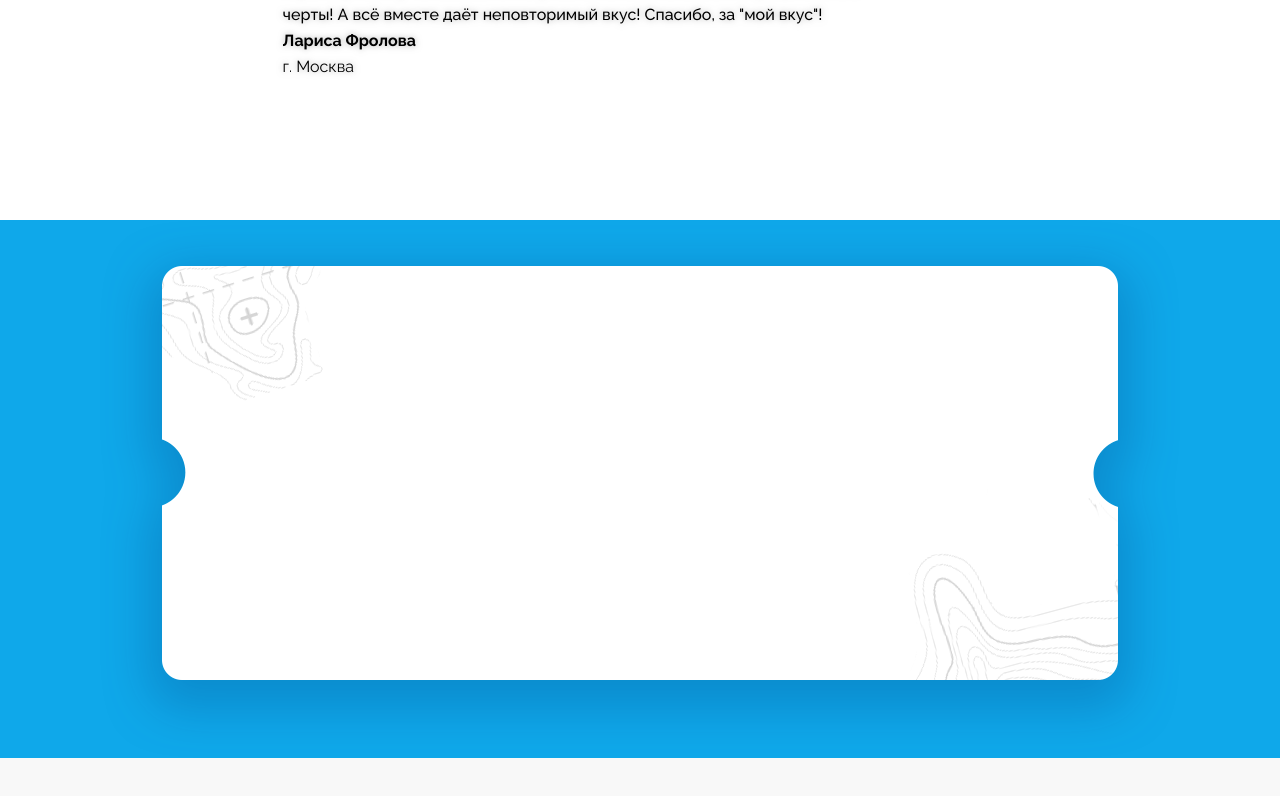
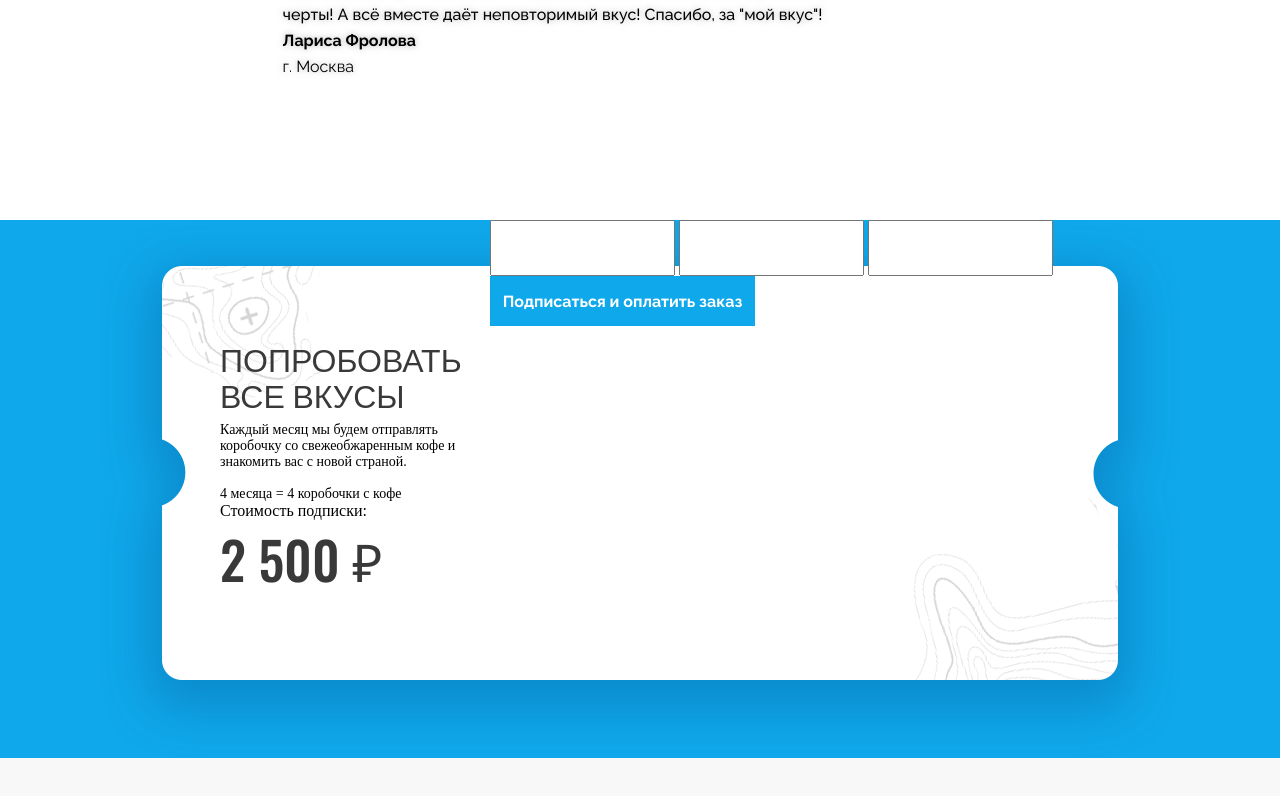
Before and after one commit to saintriko/FrontEnd_course, a plain HTML site: page coffee/index.html in a window 1280 px wide. Shown: the part 5338-6134 px from the top of the page. Drawn offline with nearby package versions, Linux system fonts and the light colour scheme; a web font is replaced by a local one.

Commit message:
order_form

```diff
--- a/coffee/index.html
+++ b/coffee/index.html
@@ -188,7 +188,26 @@
         </div>
     </div>
     <div class="section_order">
-        <div class="order_form"></div>
+        <div class="order_card">
+            <div class="order_discription">
+                <div class="order_title">попробовать все вкусы</div>
+                <div class="order_text">
+                    Каждый месяц мы будем отправлять коробочку со свежеобжаренным кофе и знакомить вас с новой страной. <br>
+                    <br>
+                    4 месяца = 4 коробочки с кофе
+                </div>
+                <div class="order_price">
+                    Стоимость подписки: <br>
+                    <span class="cost"> 2 500 ₽</span>
+                </div>
+            </div>
+            <div class="order_form">
+                <input class="input_form input_name">
+                <input class="input_form input_phonenumber">
+                <input class="input_form email">
+                <button class="button submit_button">Подписаться и оплатить заказ</button>
+            </div>
+        </div>
     </div>
     <div class="footer">
 
--- a/coffee/style.css
+++ b/coffee/style.css
@@ -288,13 +288,16 @@ body
 {
     font-weight: normal;
 }
-.order_form
+.order_card
 {
     width: 1080px;
     margin-left: auto;
     margin-right: auto;
     height: 100%;
     background: url("images/card_order.png") no-repeat;
+    display: flex;
+    flex-direction: row;
+    /*justify-content: center;*/
 }
 
 .footer
@@ -302,3 +305,43 @@ body
     height: 310px;
     background-color: #f8f8f8;
 }
+.order_discription
+{
+    padding-top: 120px;
+    padding-left: 120px;
+    width: 25%;
+}
+.order_title
+{
+    font-family: 'Oswald', sans-serif;
+    font-weight: 500;
+    font-size: 32px;
+    text-transform: uppercase;
+    color: #393939;
+    line-height:36px;
+}
+.order_text
+{
+    font-family: 'Raleway Medium', serif;
+    font-size: 14px;
+    padding-top: 10px;
+}
+.cost
+{
+    font-family: 'Oswald', sans-serif;
+    font-weight: 500;
+    font-size: 52px;
+    color: #393939;
+}
+.order_form
+{
+    width: 60%;
+}
+.input_form
+{
+    height: 50px;
+}
+.submit_button
+{
+    border-radius: 0px;
+}
```
